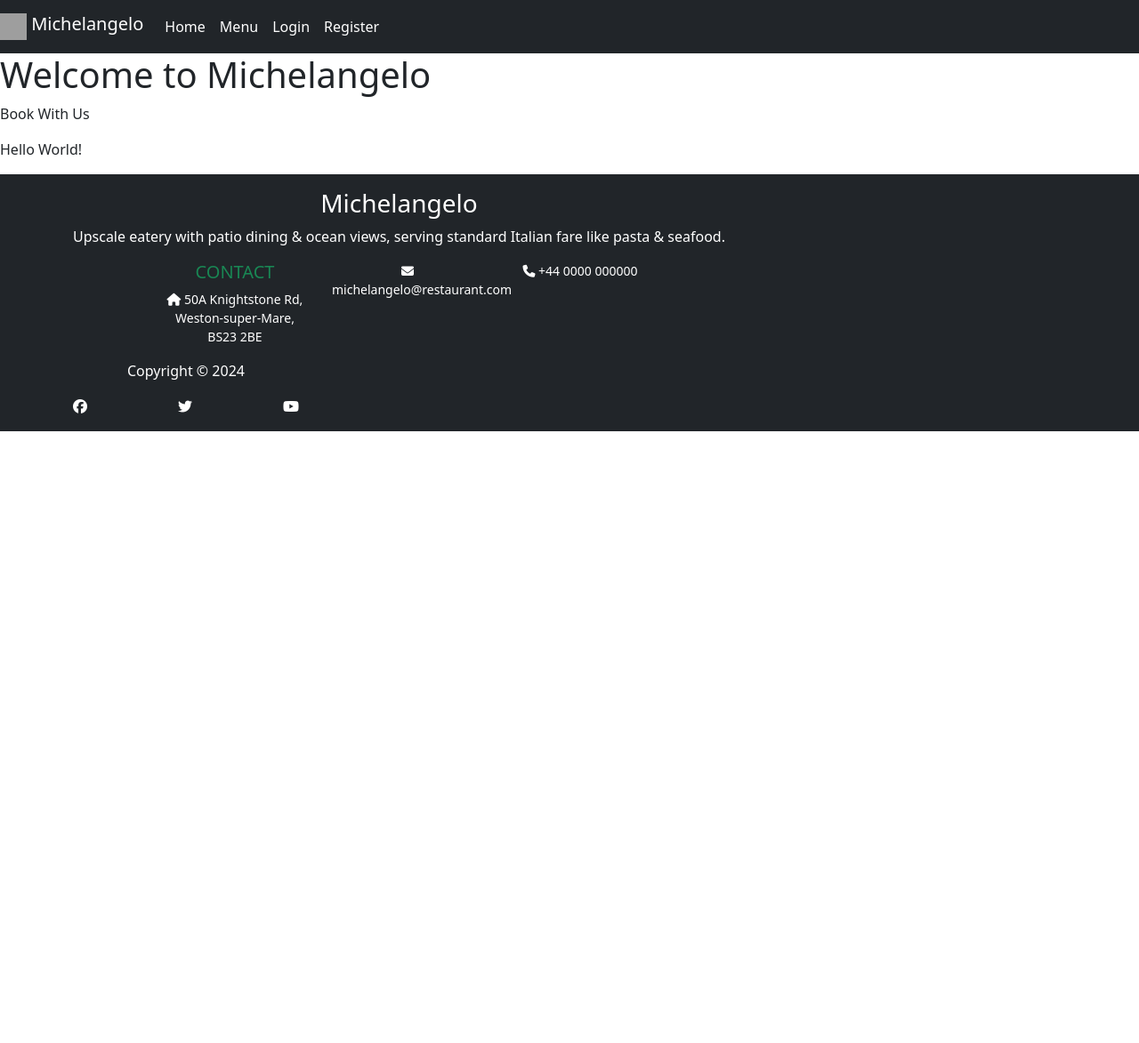
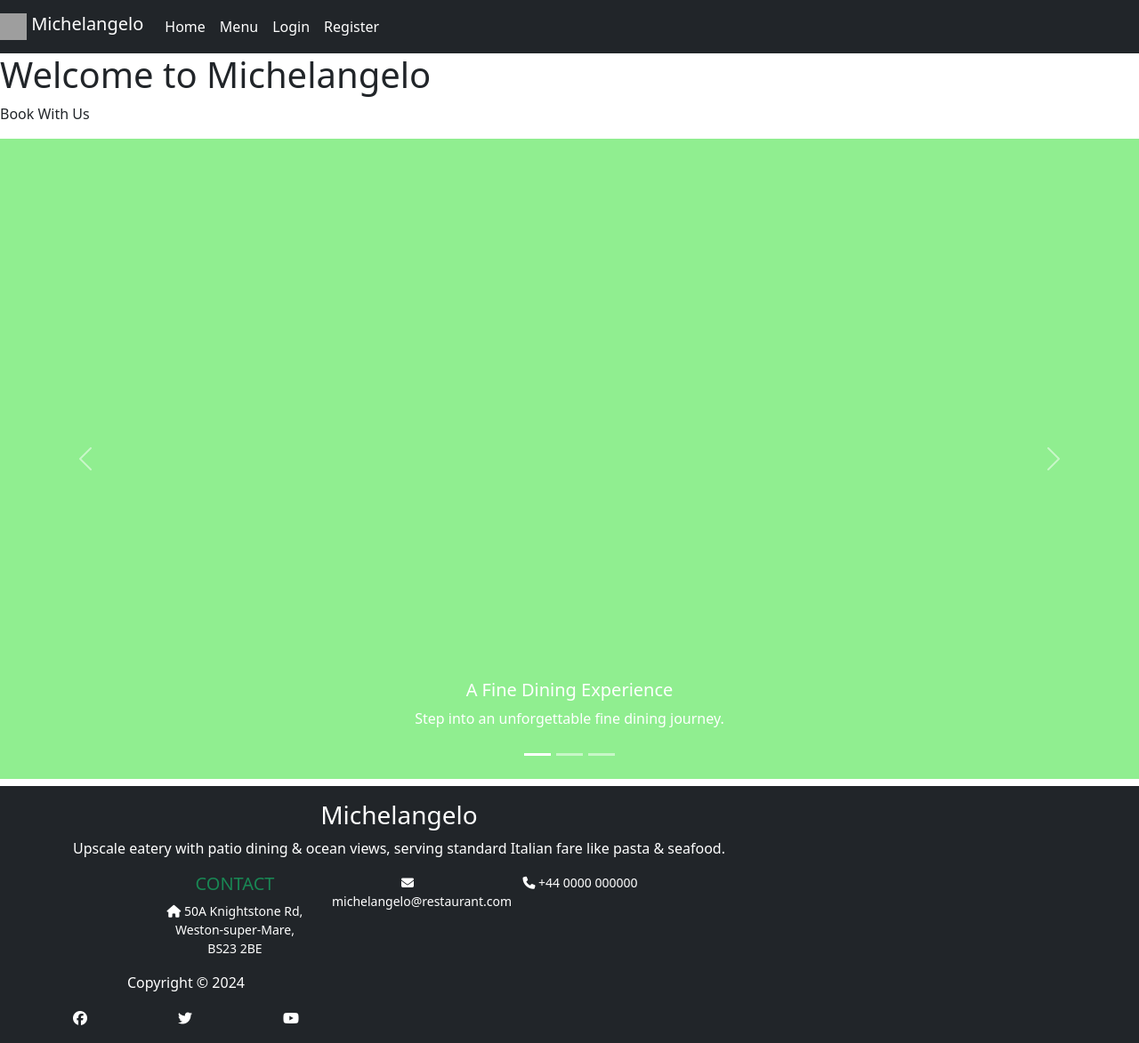
Before and after one commit to conor-timmis/Michelangelo, a Django app: page / in a window 1280 px wide. Shown: the whole page at 89% size. Before the commit the page ends 485 px from the top, so only its background shows below. Run offline with Django 5.2, Linux system fonts and the light colour scheme; grey boxes are pictures that could not be loaded.

Commit message:
Add carousel to Index with test image

```diff
--- a/home/templates/home/index.html
+++ b/home/templates/home/index.html
@@ -1,5 +1,45 @@
 {% extends "base.html" %}
 
 {% block content %}
-<p>Hello World!</p>
+
+<!-- Carousel / Main Section -->
+<div id="carouselimages" class="carousel slide" data-bs-ride="carousel">
+    <div class="carousel-indicators">
+      <button type="button" data-bs-target="#carouselimages" data-bs-slide-to="0" class="active" aria-current="true" aria-label="Slide 1"></button>
+      <button type="button" data-bs-target="#carouselimages" data-bs-slide-to="1" aria-label="Slide 2"></button>
+      <button type="button" data-bs-target="#carouselimages" data-bs-slide-to="2" aria-label="Slide 3"></button>
+    </div>
+    <div class="carousel-inner">
+      <div class="carousel-item active">
+        <img src="static/images/greentest.png" class="d-block w-100" alt="">
+        <div class="carousel-caption d-none d-md-block">
+          <h5>A Fine Dining Experience</h5>
+          <p>Step into an unforgettable fine dining journey.</p>
+        </div>
+      </div>
+      <div class="carousel-item">
+        <img src="static/images/greentest.png" class="d-block w-100" alt="">
+        <div class="carousel-caption d-none d-md-block">
+          <h5>Fresh Ingredients.</h5>
+          <p>We believe in using only the freshest ingredients sourced locally.</p>
+        </div>
+      </div>
+      <div class="carousel-item">
+        <img src="static/images/greentest.png" class="d-block w-100" alt="">
+        <div class="carousel-caption d-none d-md-block">
+          <h5>Memorable Dining</h5>
+          <p>Our friendly staff is dedicated to providing you with an exceptional dining experience.</p>
+        </div>
+      </div>
+    </div>
+    <button class="carousel-control-prev" type="button" data-bs-target="#carouselimages" data-bs-slide="prev">
+      <span class="carousel-control-prev-icon" aria-hidden="true"></span>
+      <span class="visually-hidden">Previous</span>
+    </button>
+    <button class="carousel-control-next" type="button" data-bs-target="#carouselimages" data-bs-slide="next">
+      <span class="carousel-control-next-icon" aria-hidden="true"></span>
+      <span class="visually-hidden">Next</span>
+    </button>
+  </div>
+
 {% endblock %}
```
Also changed, not shown: static/images/greentest.png (added).
